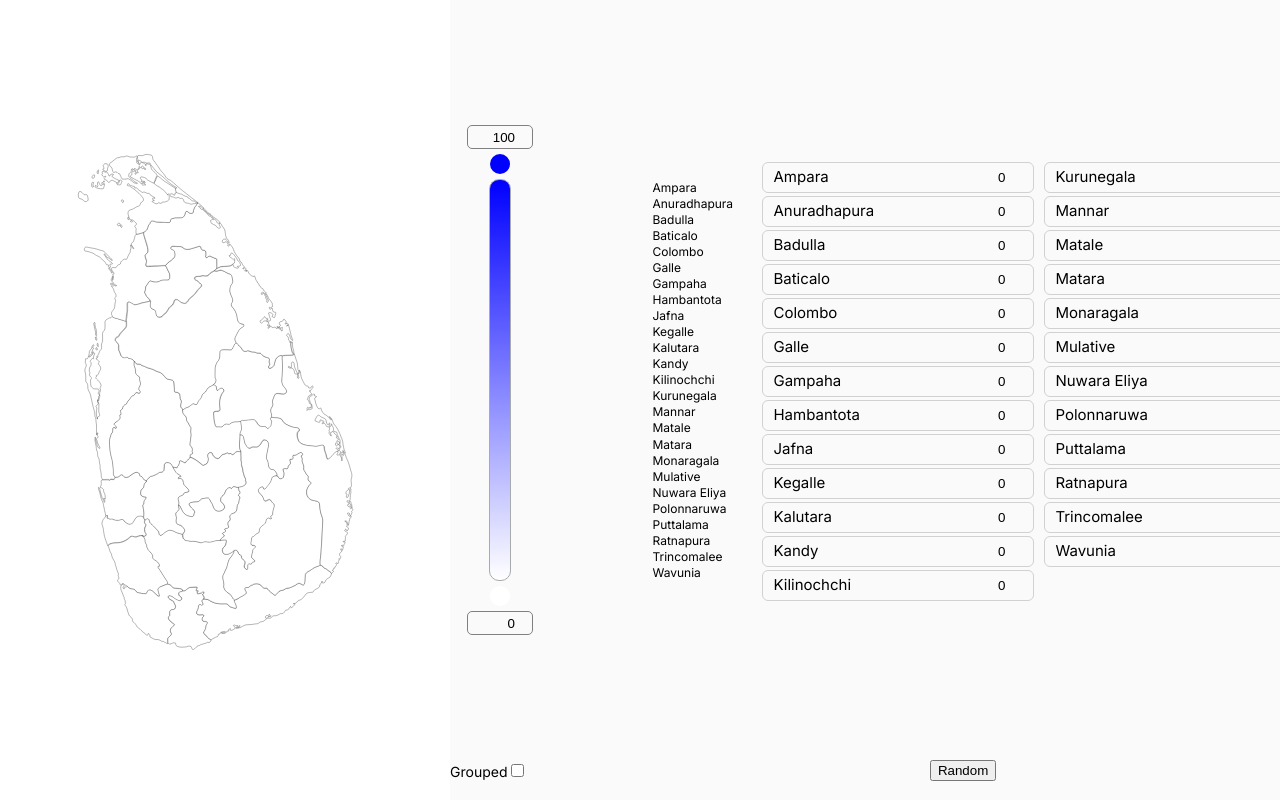
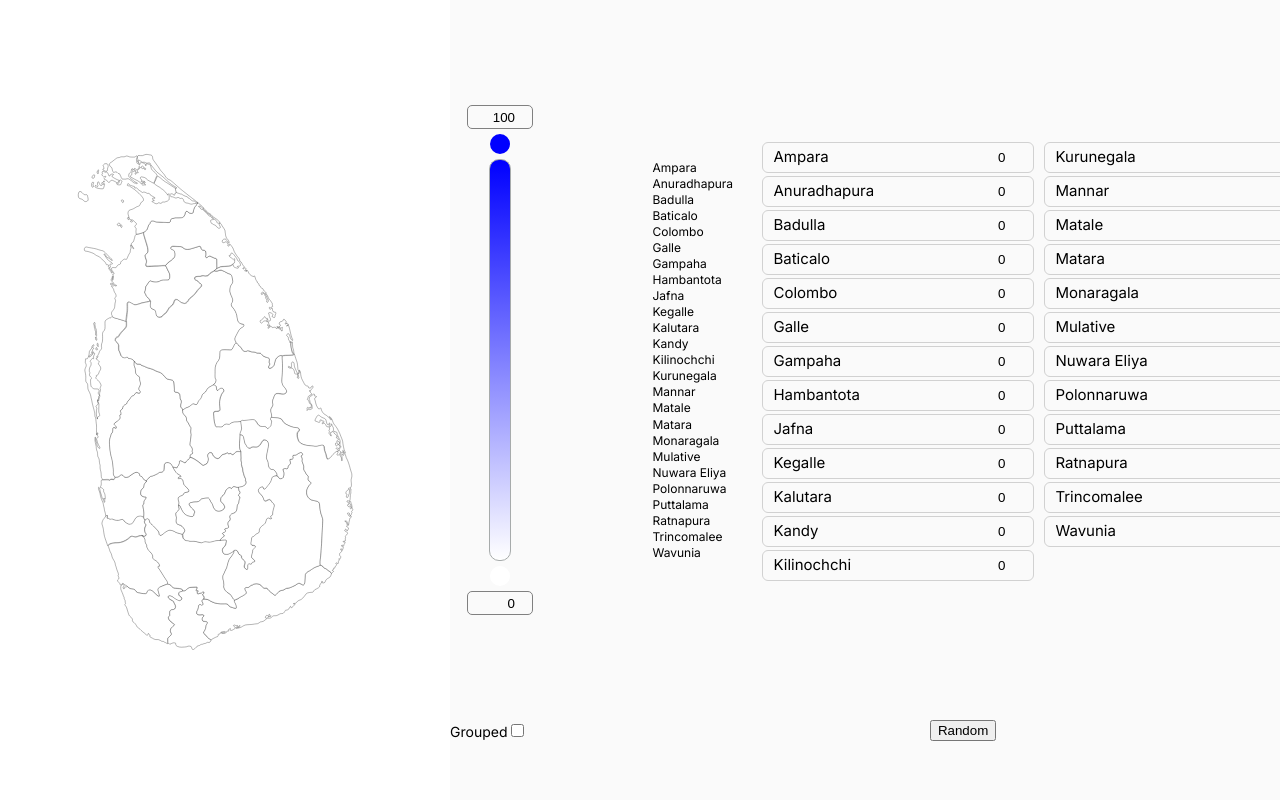
Before and after one commit to Dhammika-Mahendra/data-map, a Next.js app: page / in a window 1280 px wide. Shown: the top 800 px of the page. Built offline with nearby package versions, Linux system fonts and the light colour scheme.

Commit message:
save after navigpoint is deprecated

```diff
--- a/pages/Colorbar.tsx
+++ b/pages/Colorbar.tsx
@@ -22,6 +22,8 @@ const Colorbar:React.FC<ColorBarProps>=({colList,setColList,range,setRange,check
 
   const [minCol,setMinCol] = useState('#0000FF')
   const [maxCol,setMaxCol] = useState('#FFFFFF')
+
+  const [enable,setEnable]=useState<boolean>(false)
 
 /*   const addColPoint=(e)=>{
     let Ypos = e.clientY - e.target.getBoundingClientRect().top;
@@ -107,14 +109,8 @@ const linear_str=():string=>{
                      borderWidth: "thin",display:"inline-block",position:"relative",borderRadius:'10px',
                      background:`${linear_str()}`
                      }}
-             onMouseMove={(e:React.MouseEvent<HTMLDivElement>)=>{
-              const target = e.target as HTMLElement;
-              setNavig({
-                xCoord: e.clientX - target.getBoundingClientRect().left,
-                yCoord: e.clientY - target.getBoundingClientRect().top
-              });
-            }}>
-             <Navigpoint yCoord={Navig.yCoord} xCoord={Navig.xCoord}></Navigpoint>
+            >
+             <Navigpoint yCoord={Navig.yCoord} xCoord={Navig.xCoord} enable={enable}></Navigpoint>
          </div>
        </div>
 
--- a/pages/Confirm.tsx
+++ b/pages/Confirm.tsx
@@ -144,14 +144,14 @@ const Confirm:React.FC<ConfirmProps>=({SetMap,Map,actdist})=>{
   return (
     <div style={{backgroundColor:'#fafafa',height:'100vh'}}>
 
-      <div style={{display:'flex',height:'95vh',justifyContent:'space-between',alignItems:'center'}}>
-        <Colorbar setColList={setColList} colList={colList} range={range} setRange={setRange} check={group}></Colorbar>
+      <div style={{display:'flex',height:'90vh',justifyContent:'space-between',alignItems:'center'}}>
+        <Colorbar setColList={setColList} colList={colList} range={range} setRange={setRange} check={group} ></Colorbar>
         <Scale arr={scaleAr} arr2={scaleCol} min={range.min} max={range.max}></Scale>
         <DataField distr={distr} setDistr={setDistr} min={range.min} max={range.max} setValid={setValid}></DataField>
       </div>
 
       <div style={{display:'flex',justifyContent:'space-between',alignItems:'center'}}>
-            <div style={{display:'flex'}}>
+            <div style={{display:'flex',alignItems:'center',height:'20px'}}>
                 <div>
                   <p style={{fontSize:'14px',display:'inline'}}>Grouped</p>
                   <input type='checkbox' onChange={(e: React.ChangeEvent<HTMLInputElement>)=>setGroup({...group,status:e.target.checked})} ></input>
--- a/pages/Hover.tsx
+++ b/pages/Hover.tsx
@@ -3,11 +3,11 @@ import { HoverProps } from './Datatypes';
 
 const Hover:React.FC<HoverProps>=({dist})=>{
   return (
-    <div style={{width:'120px',height:'50px',position:'fixed',top:'20px',left:'260px',backgroundColor:'#fafafa',paddingLeft:'10px',boxShadow:'0px 1px 1px #ebe8e8',borderRadius:'4px'}}>
-        <p style={{fontSize:'18px'}}>{dist[0]}</p>
+    <div style={{width:'120px',position:'fixed',top:'20px',left:'260px',backgroundColor:'#fafafa',paddingLeft:'10px',paddingRight:'10px',boxShadow:'0px 1px 1px #ebe8e8'}}>
+        <p style={{fontSize:'15px',marginBottom:0,marginTop:'2px'}}>{dist[0]}</p>
         <div style={{display:'flex',justifyContent:'space-between'}}>
-            <p style={{fontSize:'16px'}}>{dist[1]}</p>
-            <p style={{fontSize:'16px',marginRight:'20px'}}>%</p>
+            <p style={{fontSize:'14px',margin:'0'}}>{dist[1]}</p>
+            <p style={{fontSize:'14px',margin:'0'}}>%</p>
         </div>
     </div>
   )
--- a/pages/Map.tsx
+++ b/pages/Map.tsx
@@ -1,7 +1,7 @@
 "use client";
 
 import React, { useState } from "react";
-import { StrStrArray } from "./Datatypes";
+import { Navig, StrStrArray } from "./Datatypes";
 import Confirm from "./Confirm";
 
 const Map:React.FC =()=> {
--- a/pages/Navigpoint.tsx
+++ b/pages/Navigpoint.tsx
@@ -1,11 +1,13 @@
 import React from 'react'
-import { Navig } from './Datatypes';
+import {NavigPointProps } from './Datatypes';
 
-const Navigpoint:React.FC<Navig>=({yCoord,xCoord})=>{
+const Navigpoint:React.FC<NavigPointProps>=({yCoord,xCoord,enable})=>{
   return (
     <>
-    {xCoord>5 && xCoord<20 && yCoord>=0 && yCoord<=400? <div style={{width:"50px",height:"50px",position:"absolute",backgroundColor:"wheat",right:"25px",top:`${yCoord}px`}}>
-        <h3>{yCoord}</h3>
+    {enable? <div style={{minWidth:"30px",height:"30px",position:"absolute",backgroundColor:"#ebebeb",right:"30px",top:`${yCoord-15}px`,display:'flex',alignItems:'center',paddingLeft:'5px'}}>
+        <h3 style={{fontSize:'14px',width:'30px'}}>{Math.ceil(yCoord)}</h3>
+        <div style={{	width: 0,height: 0,borderTop:'5px solid transparent',borderLeft: '10px solid #ebebeb',
+	      borderBottom: '5px solid transparent',marginRight:'-30px'}}></div>
     </div>: <></>}
     </>
   )
```
Also changed, not shown: pages/Datatypes.ts (+8 -2 lines).
